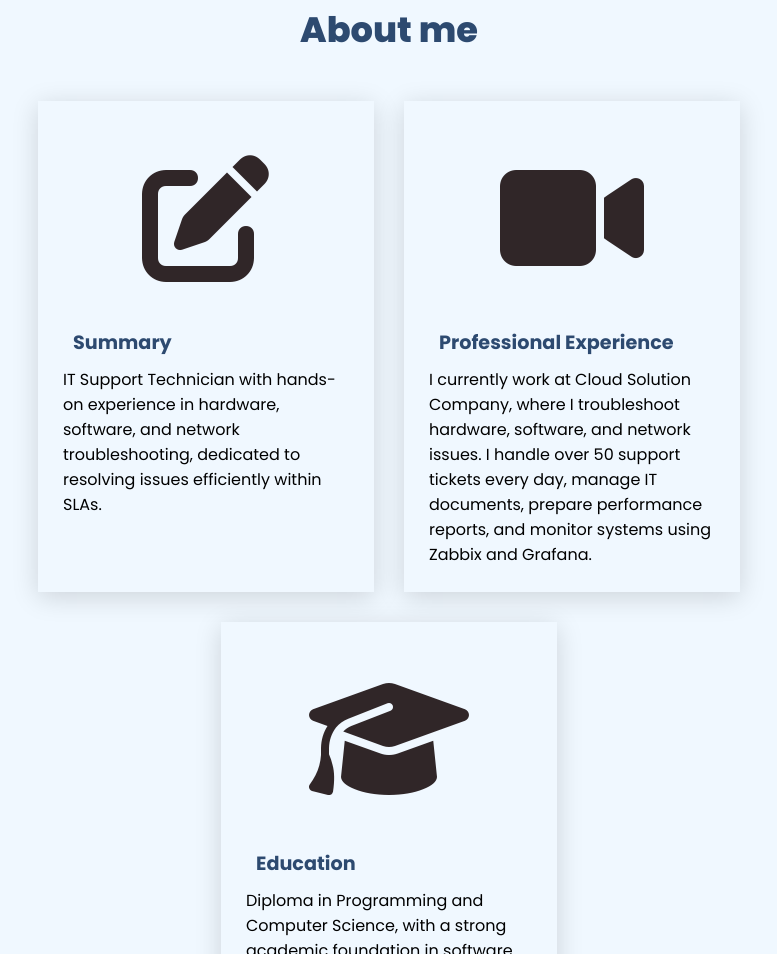
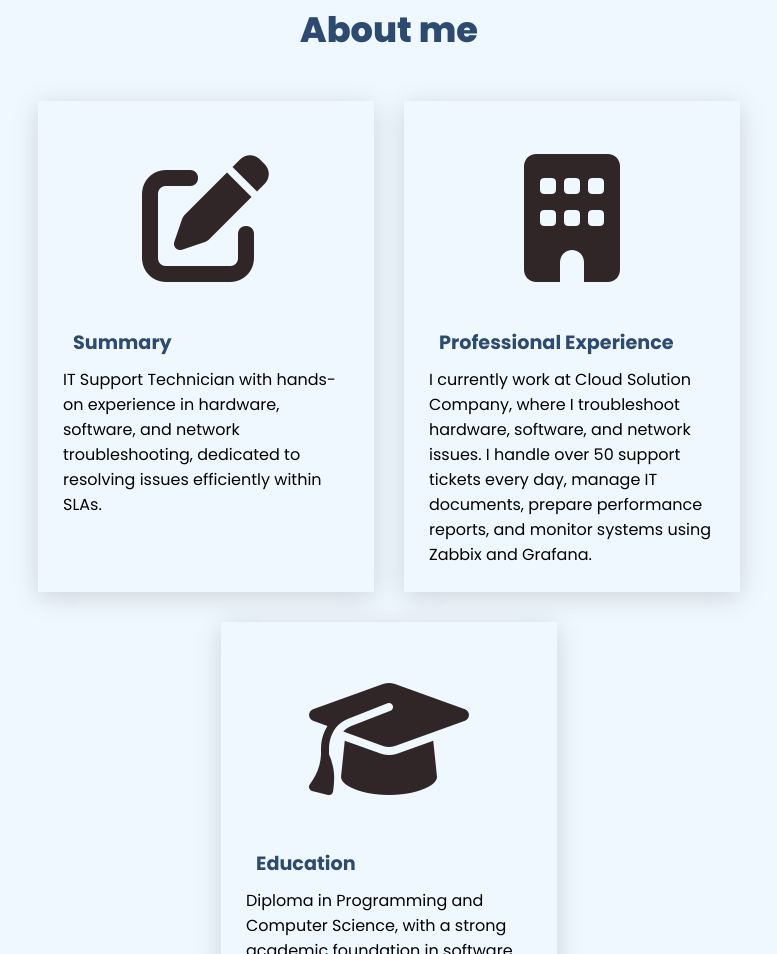
Before and after one commit to Abdulmjee/adbulmjed, a plain HTML site: page index.html in a window 1280 px wide. Shown: the part 818-1772 px from the top of the page, without its empty margins (251-1028 px from the left). Drawn offline with Linux system fonts and the light colour scheme.

Commit message:
Update index.html

```diff
--- a/index.html
+++ b/index.html
@@ -56,7 +56,7 @@
             </div>
             <div class="card">
                 <div class="icon">
-                    <i class="fas fa-video"></i>
+                    <i class="fa-solid fa-building card-icon"></i>
                 </div>
                 <div class="info">
                     <h3>Professional Experience</h3>
```
